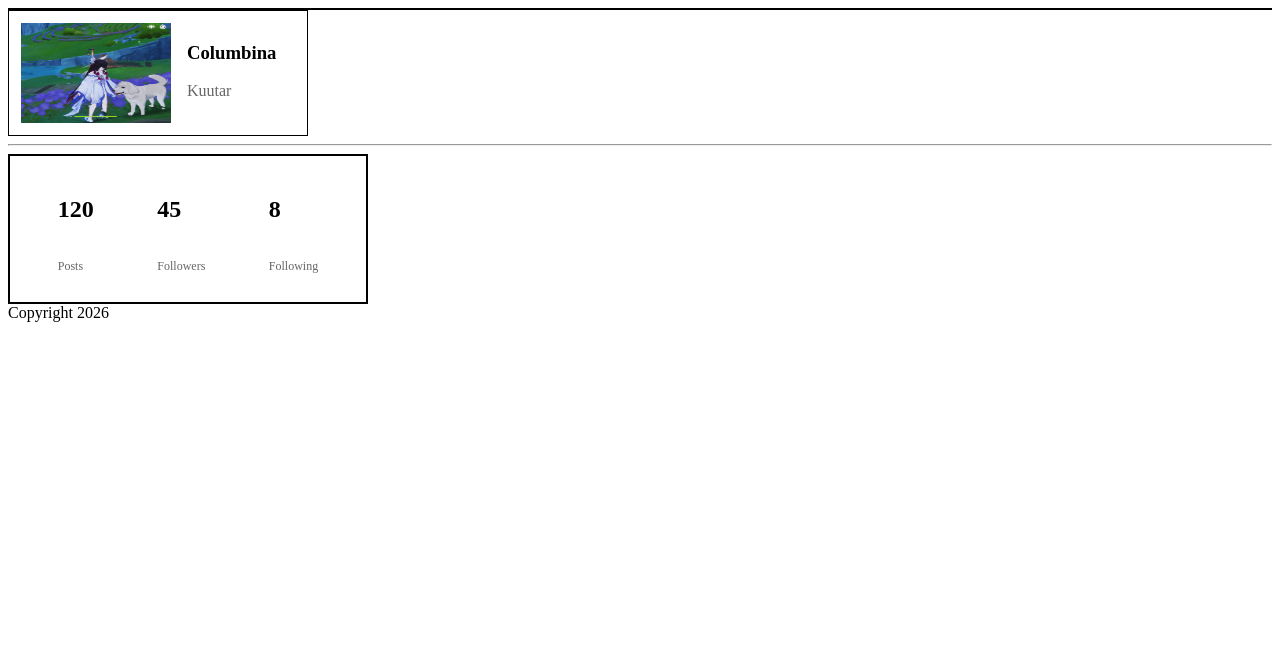
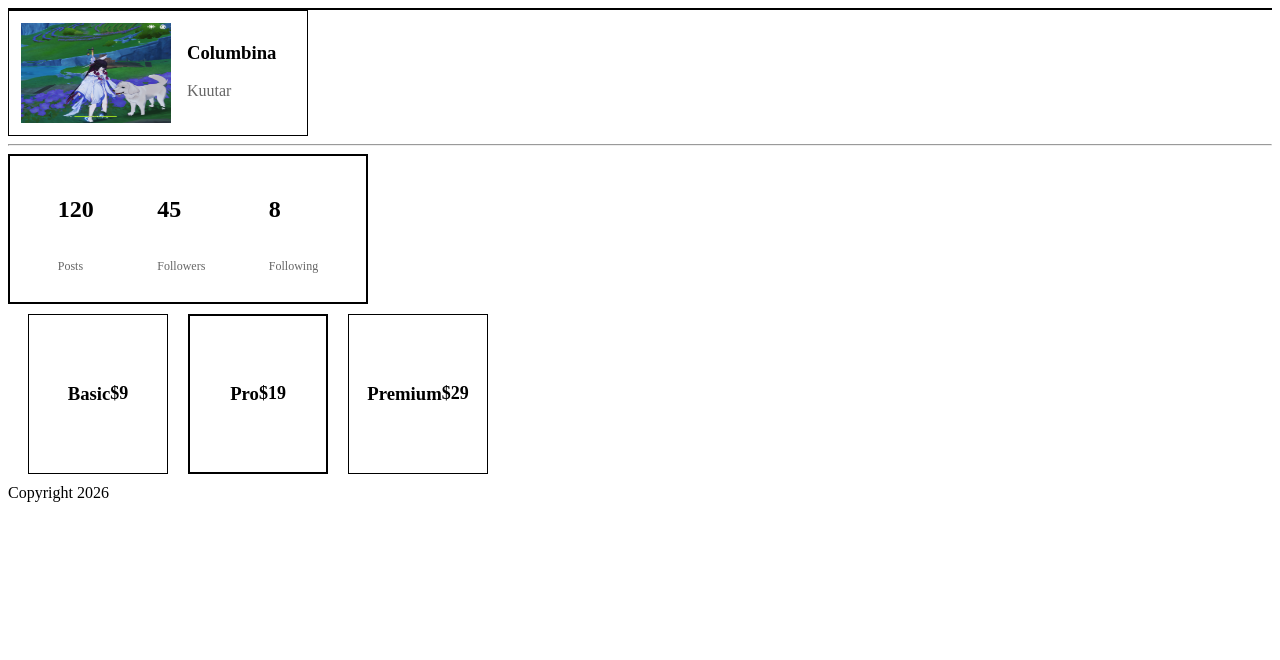
Before and after one commit to Yotsuhadesu/webdev-database, a plain HTML site: page week2/session1/index.html in a window 1280 px wide. Shown: the part 140-800 px from the top of the page. Drawn offline with Linux system fonts and the light colour scheme.

Commit message:
retention check

```diff
--- a/week2/session1/index.html
+++ b/week2/session1/index.html
@@ -8,7 +8,7 @@
 </head>
 <body>
     <header>
-        <h1>Day 2 Practice CSS Styling</h1>
+        <h1>Day 2 - Practice CSS Styling</h1>
         <nav class="navbar">
             <div class="logo">MySite</div>
             <ul class="nav-links">
@@ -41,6 +41,20 @@
                 <p class="label">Following</p>
             </div>
         </div>
+        <div class="pricing-row">
+            <div class="plan">
+                <h3>Basic</h3>
+                <p class="price">$9</p>
+            </div>
+            <div class="plan featured">
+                <h3>Pro</h3>
+                <p class="price">$19</p>
+            </div>
+            <div class="plan">
+                <h3>Premium</h3>
+                <p class="price">$29</p>
+            </div>
+        </div>
     </section>
     <footer>
         Copyright 2026
--- a/week2/session1/style.css
+++ b/week2/session1/style.css
@@ -56,3 +56,28 @@
     color: #666;
     font-size: 12px;
 }
+.pricing-row {
+    display: flex;
+    flex-direction: row;
+    gap: 20px;
+    justify-content: center;
+    box-sizing: border-box;
+    width: 500px;
+    padding: 10px;
+}
+.plan {
+    display: flex;
+    justify-content: center;
+    align-items: center;
+    box-sizing: border-box;
+    width: 140px;
+    height: 160px;
+    border: 1px solid black;
+}
+.plan.featured {
+    border: 2px solid black;
+}
+.price {
+    font-weight: bold;
+    font-size: 18px;
+}
```
